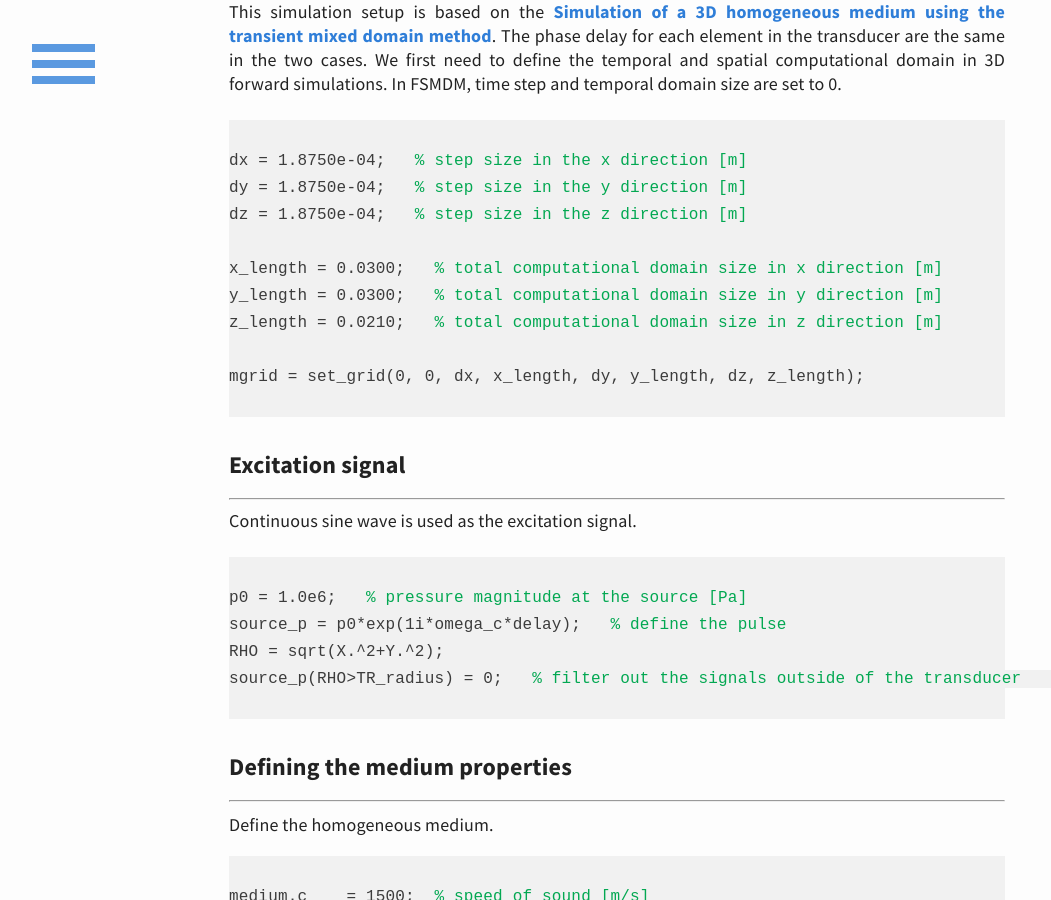
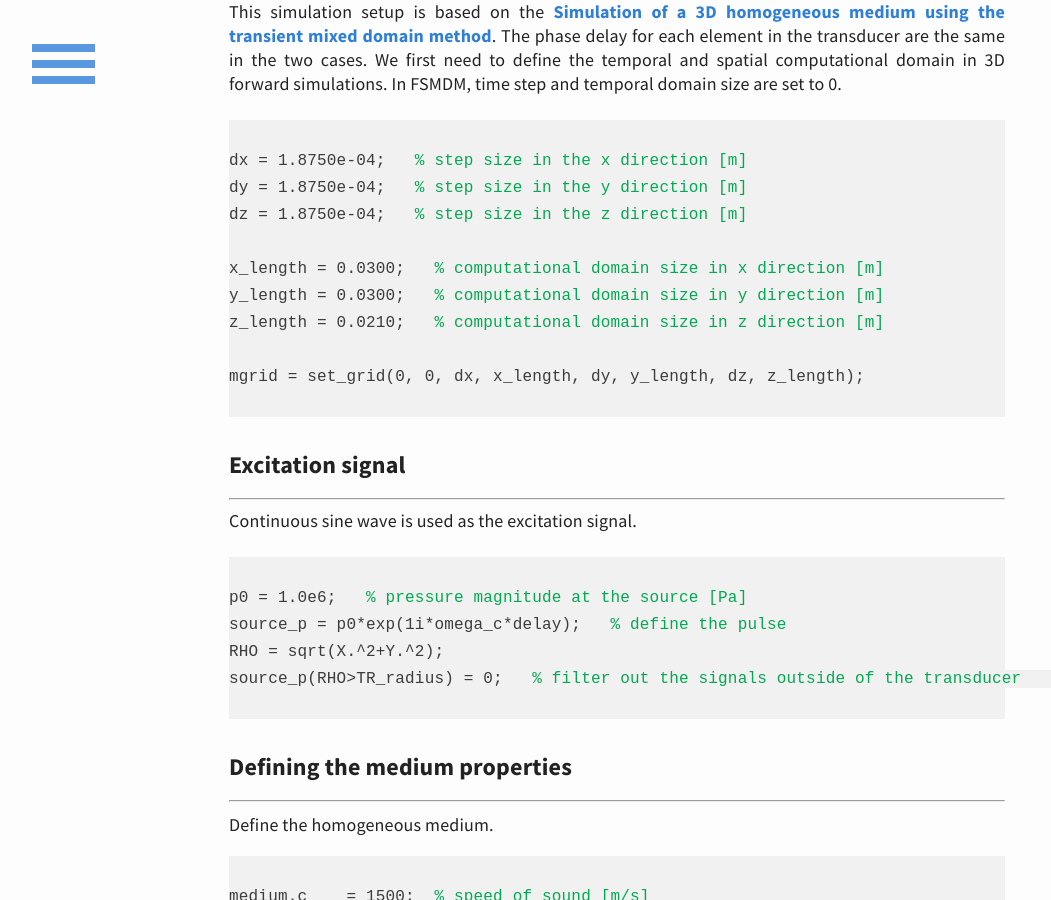
Before and after one commit to m-SOUND/mSOUND, a Jekyll site: the page built from _posts/2019-07-26-FSMDM_3D_homogeneous.html, in a window 1280 px wide and 900 px high, scrolled down 573 px. Shown: the whole window, without its empty margins (23-1074 px from the left). Built offline with Jekyll 4.4.1, drawn with Linux system fonts in a browser that asks for light colours.

Commit message:
Update 2019-07-26-FSMDM_3D_homogeneous.html

```diff
--- a/_posts/2019-07-26-FSMDM_3D_homogeneous.html
+++ b/_posts/2019-07-26-FSMDM_3D_homogeneous.html
@@ -28,9 +28,9 @@
 dy = 1.8750e-04;  <font color="#03a852"> % step size in the y direction [m]</font>
 dz = 1.8750e-04;  <font color="#03a852"> % step size in the z direction [m]</font>
 
-x_length = 0.0300;  <font color="#03a852"> % total computational domain size in x direction [m]</font>
-y_length = 0.0300;  <font color="#03a852"> % total computational domain size in y direction [m]</font>
-z_length = 0.0210;  <font color="#03a852"> % total computational domain size in z direction [m]</font>
+x_length = 0.0300;  <font color="#03a852"> % computational domain size in x direction [m]</font>
+y_length = 0.0300;  <font color="#03a852"> % computational domain size in y direction [m]</font>
+z_length = 0.0210;  <font color="#03a852"> % computational domain size in z direction [m]</font>
 
 mgrid = set_grid(0, 0, dx, x_length, dy, y_length, dz, z_length);
 </code>
```
